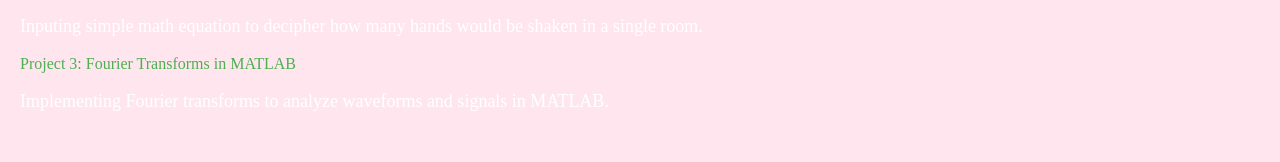
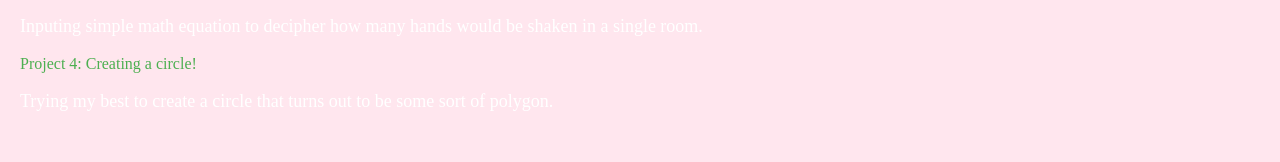
Before and after one commit to amilcherska/amilcherska.github.io, a plain HTML site: page index.html in a window 1280 px wide. Shown: the part 401-563 px from the top of the page. Drawn offline with Linux system fonts and the light colour scheme.

Commit message:
Update index.html

```diff
--- a/index.html
+++ b/index.html
@@ -74,8 +74,8 @@
                 <p>Inputing simple math equation to decipher how many hands would be shaken in a single room.</p>
             </li>
             <li>
-                <a href="project3.html">Project 3: Fourier Transforms in MATLAB</a>
-                <p>Implementing Fourier transforms to analyze waveforms and signals in MATLAB.</p>
+                <a href="https://trinket.io/python/8440b7536903">Project 4: Creating a circle!</a>
+                <p>Trying my best to create a circle that turns out to be some sort of polygon.</p>
             </li>
             <!-- Add more projects as you go -->
         </ul>
```
